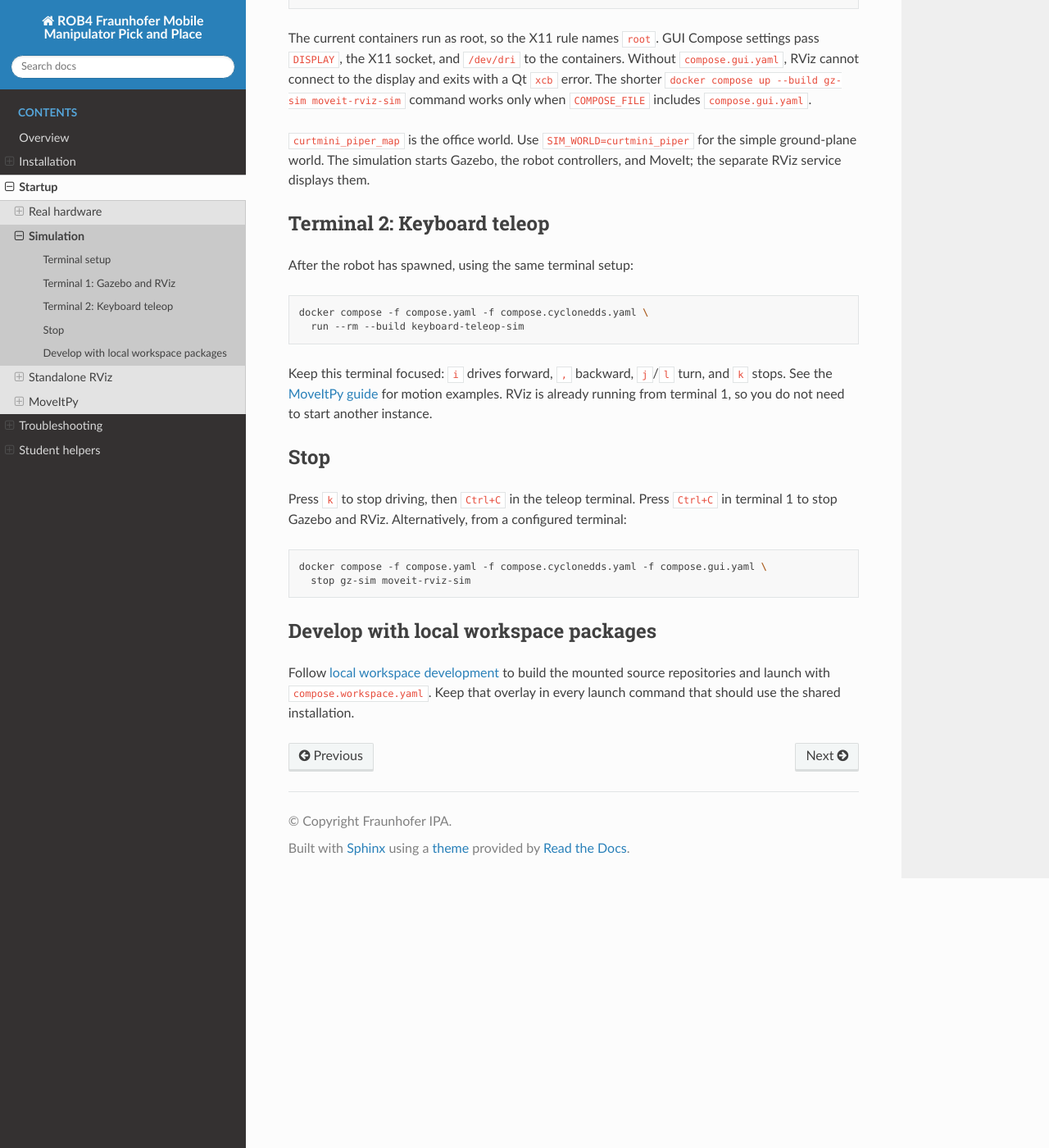
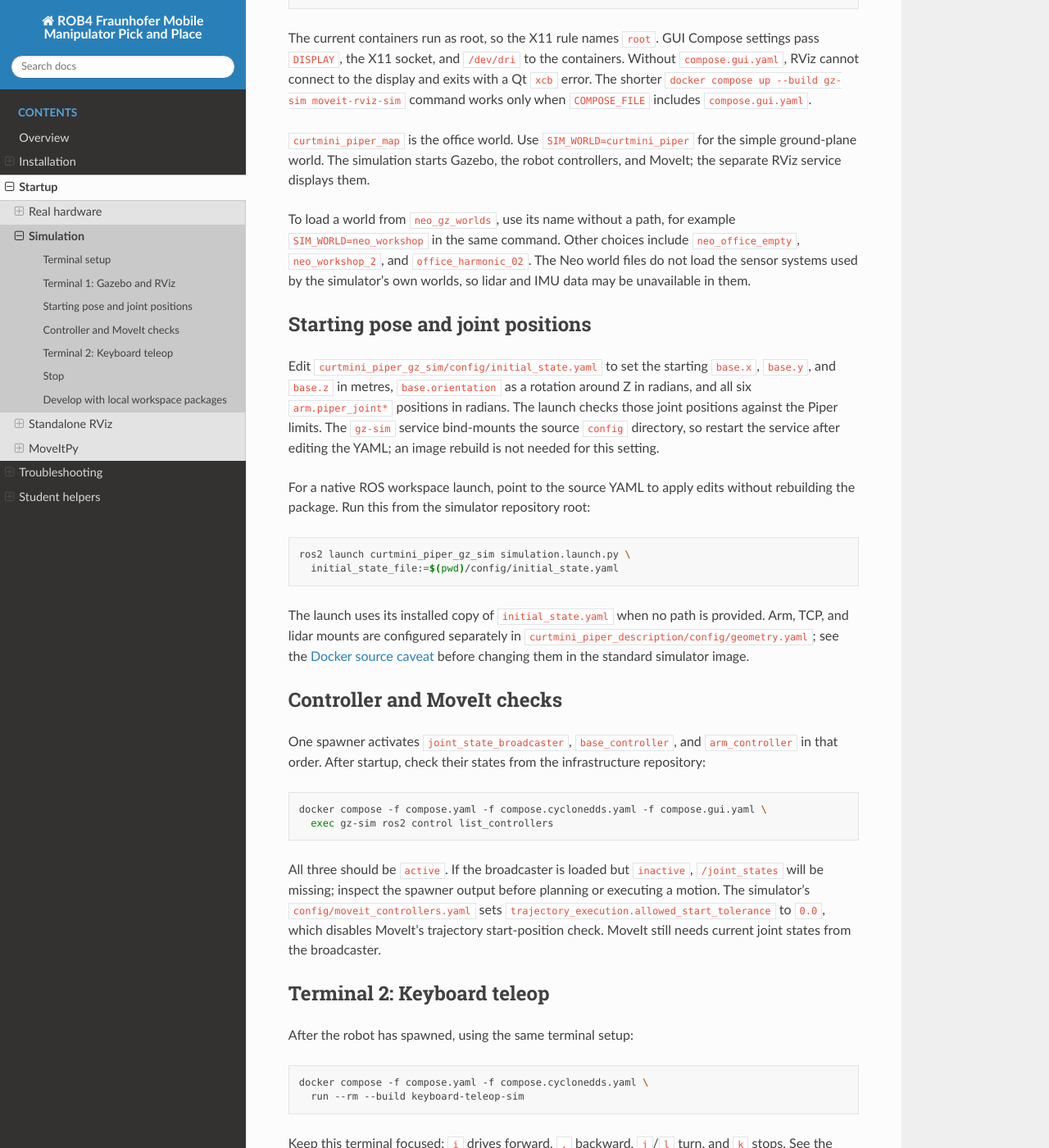
Before and after one commit to 2026-2027-ROB4-Fraunhofer/project-docs, a Sphinx documentation site: the page built from docs/startup/simulation.md, in a window 1280 px wide and 1400 px high, scrolled down 687 px. Shown: the whole window at 82% size. Built offline with Sphinx 7.4.7 and the Read the Docs theme 3.1.0, drawn with Linux system fonts in a browser that asks for light colours.

Commit message:
geometry.yaml is point of truth for robot config

````diff
--- a/docs/startup/simulation.md
+++ b/docs/startup/simulation.md
@@ -39,6 +39,53 @@
 simple ground-plane world. The simulation starts Gazebo, the robot controllers,
 and MoveIt; the separate RViz service displays them.
 
+To load a world from `neo_gz_worlds`, use its name without a path, for example
+`SIM_WORLD=neo_workshop` in the same command. Other choices include
+`neo_office_empty`, `neo_workshop_2`, and `office_harmonic_02`. The Neo world
+files do not load the sensor systems used by the simulator's own worlds, so
+lidar and IMU data may be unavailable in them.
+
+## Starting pose and joint positions
+
+Edit `curtmini_piper_gz_sim/config/initial_state.yaml` to set the starting
+`base.x`, `base.y`, and `base.z` in metres, `base.orientation` as a rotation
+around Z in radians, and all six `arm.piper_joint*` positions in radians. The
+launch checks those joint positions against the Piper limits. The `gz-sim`
+service bind-mounts the source `config` directory, so restart the service after
+editing the YAML; an image rebuild is not needed for this setting.
+
+For a native ROS workspace launch, point to the source YAML to apply edits
+without rebuilding the package. Run this from the simulator repository root:
+
+```sh
+ros2 launch curtmini_piper_gz_sim simulation.launch.py \
+  initial_state_file:=$(pwd)/config/initial_state.yaml
+```
+
+The launch uses its installed copy of `initial_state.yaml` when no path is
+provided. Arm, TCP, and lidar mounts are configured separately in
+`curtmini_piper_description/config/geometry.yaml`; see the
+[Docker source caveat](../installation/software/docker.md#robot-geometry-in-the-simulator-image)
+before changing them in the standard simulator image.
+
+## Controller and MoveIt checks
+
+One spawner activates `joint_state_broadcaster`, `base_controller`, and
+`arm_controller` in that order. After startup, check their states from the
+infrastructure repository:
+
+```sh
+docker compose -f compose.yaml -f compose.cyclonedds.yaml -f compose.gui.yaml \
+  exec gz-sim ros2 control list_controllers
+```
+
+All three should be `active`. If the broadcaster is loaded but `inactive`,
+`/joint_states` will be missing; inspect the spawner output before planning or
+executing a motion. The simulator's `config/moveit_controllers.yaml` sets
+`trajectory_execution.allowed_start_tolerance` to `0.0`, which disables
+MoveIt's trajectory start-position check. MoveIt still needs current joint
+states from the broadcaster.
+
 ## Terminal 2: Keyboard teleop
 
 After the robot has spawned, using the same terminal setup:
````
Also changed, not shown: docs/installation/software/docker.md (+16 -0 lines), docs/overview.md (+4 -3 lines), docs/startup/real_hardware.md (+0 -4 lines), docs/troubleshooting.md (+7 -8 lines).
